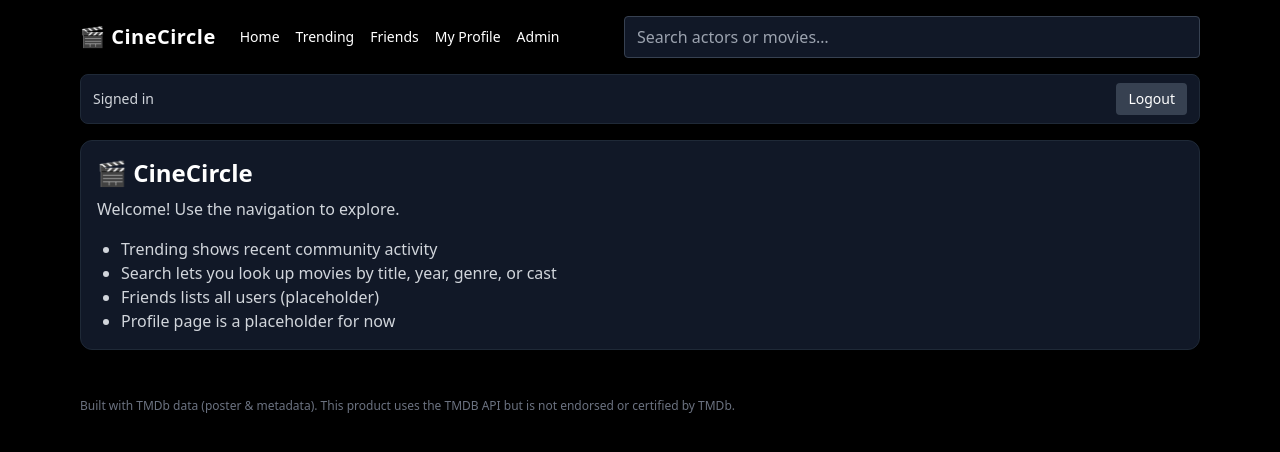
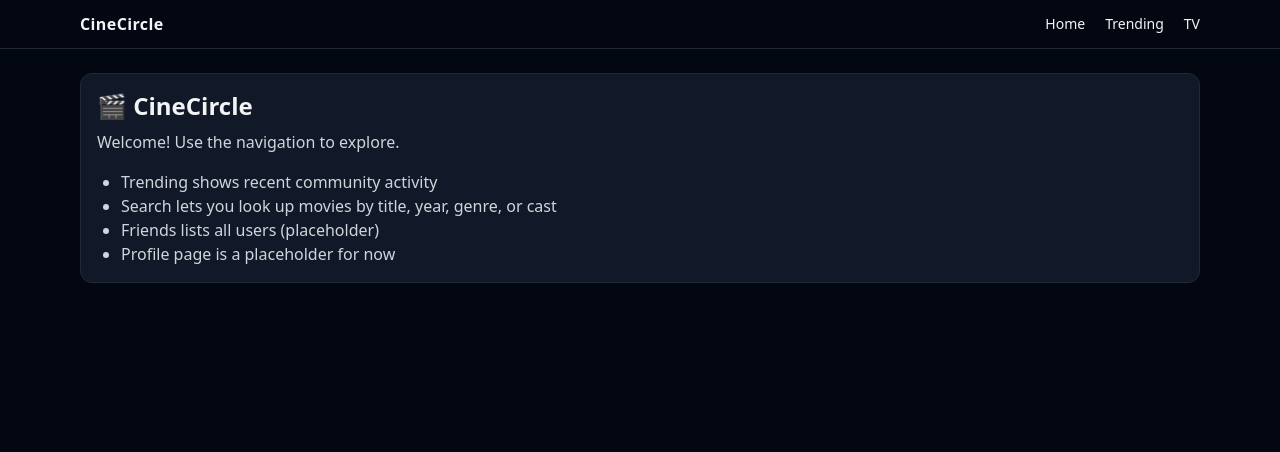
Before and after one commit to krantzkiduece/moviestwo, a Next.js app: page / in a window 1280 px wide. Shown: the top 452 px of the page. Built offline with nearby package versions, Linux system fonts and the light colour scheme.

Commit message:
Update layout.tsx

```diff
--- a/src/app/layout.tsx
+++ b/src/app/layout.tsx
@@ -1,61 +1,36 @@
 // src/app/layout.tsx
 import "./globals.css";
 import type { Metadata } from "next";
-import SessionBar from "../components/SessionBar";
-import SearchBar from "../components/SearchBar";
 
 export const metadata: Metadata = {
   title: "CineCircle",
-  description: "Friends’ movie picks, ratings, and ideas.",
+  description: "Friends’ movie & TV picks, ratings, watchlists, and top 5s",
 };
 
-export default function RootLayout({ children }: { children: React.ReactNode }) {
+export default function RootLayout({
+  children,
+}: {
+  children: React.ReactNode;
+}) {
   return (
     <html lang="en">
-      <body className="bg-black text-white min-h-screen">
-        <div className="max-w-6xl mx-auto p-4">
-          {/* Site header with Search */}
-          <header className="mb-4">
-            <div className="flex flex-col gap-3 sm:flex-row sm:items-center sm:justify-between">
-              <div className="flex items-center justify-between gap-6">
-                <a href="/" className="text-xl font-bold tracking-wide hover:opacity-90">
-                  🎬 CineCircle
+      <body className="bg-gray-950 text-gray-100 min-h-screen">
+        {/* Top bar */}
+        <header className="border-b border-gray-800">
+          <div className="max-w-6xl mx-auto px-4 py-3 flex items-center justify-between">
+            <a href="/" className="font-bold tracking-wide hover:opacity-90">
+              CineCircle
             </a>
-                <nav className="text-sm space-x-4 hidden sm:block">
+            <nav className="flex gap-5 text-sm">
               <a href="/" className="hover:underline">Home</a>
               <a href="/trending" className="hover:underline">Trending</a>
-                  <a href="/friends" className="hover:underline">Friends</a>
-                  <a href="/profile/me" className="hover:underline">My Profile</a>
-                  <a href="/admin" className="hover:underline">Admin</a>
-                </nav>
-              </div>
-
-              {/* Search movies & actors */}
-              <div className="w-full sm:max-w-xl">
-                <SearchBar />
-              </div>
-
-              {/* On small screens, show nav under search */}
-              <nav className="text-sm space-x-4 sm:hidden">
-                <a href="/" className="hover:underline">Home</a>
-                <a href="/trending" className="hover:underline">Trending</a>
-                <a href="/friends" className="hover:underline">Friends</a>
-                <a href="/profile/me" className="hover:underline">My Profile</a>
-                <a href="/admin" className="hover:underline">Admin</a>
+              <a href="/tv" className="hover:underline">TV</a>
             </nav>
           </div>
         </header>
 
-          {/* Session bar (current user + Logout) */}
-          <SessionBar />
-
         {/* Page content */}
-          <main className="space-y-6">{children}</main>
-
-          <footer className="mt-12 text-xs text-gray-500">
-            Built with TMDb data (poster & metadata). This product uses the TMDB API but is not endorsed or certified by TMDb.
-          </footer>
-        </div>
+        <main className="max-w-6xl mx-auto px-4 py-6">{children}</main>
       </body>
     </html>
   );
```
Lines whose indentation alone changed are shown as unchanged.
